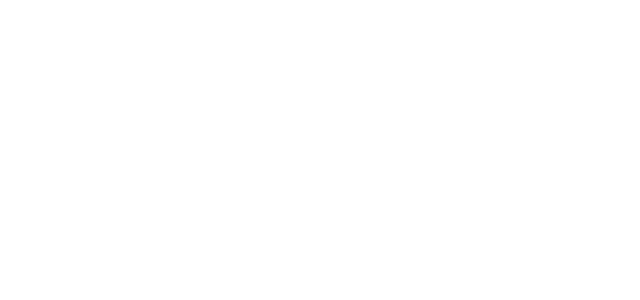
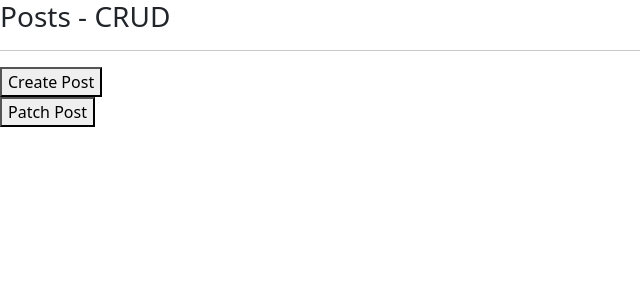
Before and after one commit to govindappaarun/ecomm-app-react-rtk, a React (Vite) app: page /crud in a window 1280 px wide. Before the commit this address had no page. Shown: the top 300 px of the page, without its empty margins (0-640 px from the left). Built offline with nearby package versions, Linux system fonts and the light colour scheme; data requests are answered from the project's data file.

Commit message:
feat: add json server for crud operations

```diff
--- a/package.json
+++ b/package.json
@@ -7,7 +7,8 @@
     "dev": "vite",
     "build": "vite build",
     "lint": "eslint . --ext js,jsx --report-unused-disable-directives --max-warnings 0",
-    "preview": "vite preview"
+    "preview": "vite preview",
+    "server": "json-server --watch server/db.json"
   },
   "dependencies": {
     "@hookform/resolvers": "^3.3.1",
@@ -28,6 +29,7 @@
     "eslint-plugin-react": "^7.32.2",
     "eslint-plugin-react-hooks": "^4.6.0",
     "eslint-plugin-react-refresh": "^0.4.3",
+    "json-server": "^0.17.4",
     "vite": "^4.4.5"
   }
 }
--- /dev/null
+++ b/server/db.json
@@ -0,0 +1,4 @@
+{
+  "posts": [],
+  "users": []
+}
--- a/src/AppRouter.jsx
+++ b/src/AppRouter.jsx
@@ -9,6 +9,7 @@ import About from "./pages/Home/About";
 import Cart from "./pages/Home/Cart";
 import PlaceOrder from "./pages/Home/PlaceOrder";
 import Orders from "./pages/Home/Orders";
+import CrudOperations from "./pages/CRUD";
 
 function AppRouter() {
   return (
@@ -25,6 +26,7 @@ function AppRouter() {
       </Route>
       <Route path="/login" element={<Login />} />
       <Route path="/register" element={<Register />} />
+      <Route path="/crud" element={<CrudOperations />} />
     </Routes>
   );
 }
--- /dev/null
+++ b/src/pages/CRUD/index.jsx
@@ -0,0 +1,75 @@
+import axios from "axios";
+import { useEffect, useState } from "react";
+import { ToastContainer, toast } from "react-toastify";
+import "react-toastify/dist/ReactToastify.css";
+
+const url = "http://localhost:3000/posts";
+
+export default function CrudOperations() {
+  const [posts, setPosts] = useState([]);
+
+  const getPosts = () => {
+    axios.get(url).then((res) => setPosts(res.data));
+  };
+
+  useEffect(() => {
+    getPosts();
+  }, []);
+
+  const notify = (msg) => toast(msg || "Wow so easy!");
+
+  const handleDelete = (id) => {
+    axios.delete(`${url}/${id}`).then((res) => {
+      console.log(res);
+      notify("Deleted post successfully!");
+      getPosts();
+    });
+  };
+
+  const handleCreatePost = () => {
+    axios
+      .post(url, {
+        userId: 2,
+        title: "aaaaaaaaaaabbbbcccc",
+        body: "zzzzzzzzzzzzzzzzzzzzzzzzzzz",
+      })
+      .then((res) => {
+        console.log(res);
+        notify("Created !");
+        getPosts();
+      });
+  };
+
+  const handleCreatePatch = () => {
+    axios
+      .patch(`${url}/1`, {
+        body: "pppppppppppppppppppppppppppp",
+      })
+      .then(() => {
+        notify("Patched successfully!");
+        getPosts();
+      });
+  };
+  return (
+    <div>
+      <h3>Posts - CRUD</h3>
+      <hr />
+      <ToastContainer />
+      {posts.map((post) => {
+        return (
+          <div key={post.id}>
+            <h4>{post.title}</h4>
+            <p>{post.body}</p>
+            <button onClick={() => handleDelete(post.id)}>Delete</button>
+          </div>
+        );
+      })}
+      <div>
+        <button onClick={handleCreatePost}>Create Post</button>
+      </div>
+      <div>
+        <button onClick={handleCreatePatch}>Patch Post</button>
+      </div>
+    </div>
+  );
+}
--- a/src/pages/Home/PlaceOrder/index.jsx
+++ b/src/pages/Home/PlaceOrder/index.jsx
@@ -53,7 +53,7 @@ export default function PlaceOrder() {
           },
         }
       )
-      .then(() => navigate("/orders"));
+      .then(() => navigate("/orderList"));
   };
 
   return (
```
Also changed, not shown: 1 other file (tests, documents, lock files or other folders).
